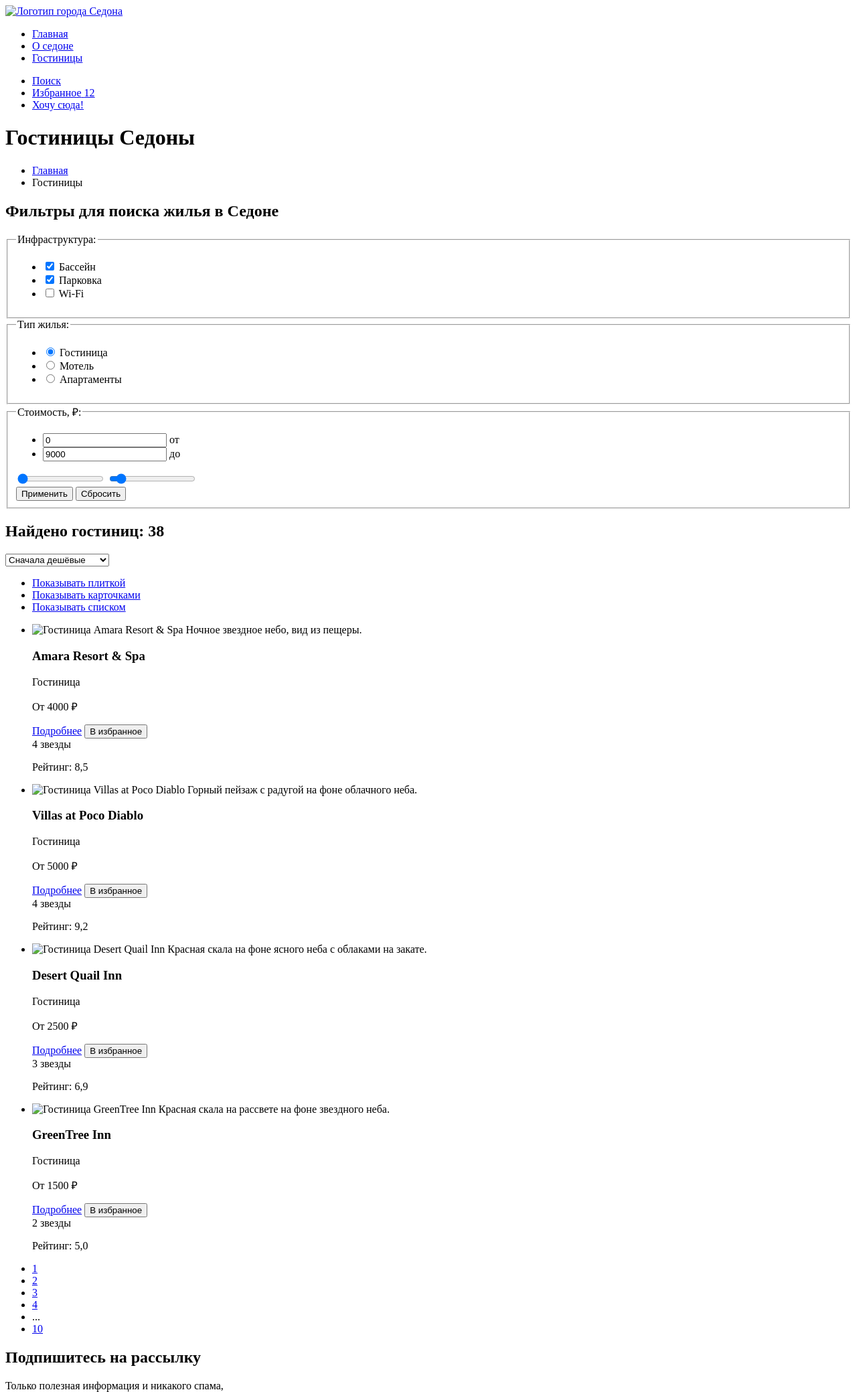
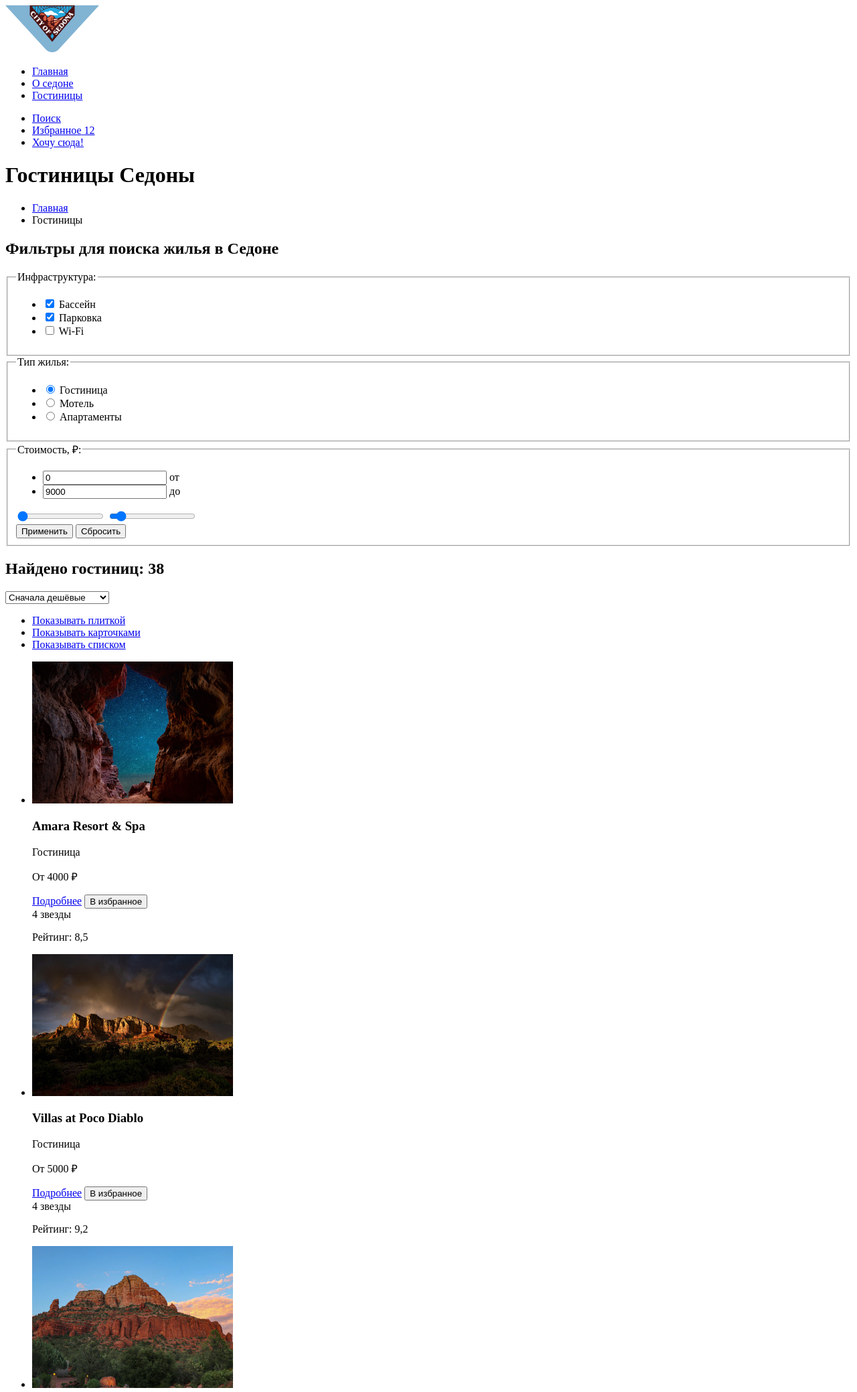
Before and after one commit to IAsedov/2632135-sedona-2, a plain HTML site: page catalog.html in a window 1280 px wide. Shown: the top 2079 px of the page at 67% size. Drawn offline with Linux system fonts and the light colour scheme.

Commit message:
Добавляет контентные изображения

```diff
--- a/catalog.html
+++ b/catalog.html
@@ -11,7 +11,7 @@
   <div class="wrapper">
     <header class="page-header">
       <a class="logo-header" href="index.html">
-        <img src="#" alt="Логотип города Седона">
+        <img src="images/logo.svg" width="140" height="70" alt="Логотип города Седона">
       </a>
       <nav class="navigation">
         <ul class="navigation-list">
@@ -172,7 +172,7 @@
         <ul class="catalog-list">
           <li class="catalog-item">
             <article>
-              <img class="catalog-pic" src="#" alt="Гостиница Amara Resort & Spa Ночное звездное небо, вид из пещеры.">
+              <img class="catalog-pic" src="images/hotel-1.jpg" width="300" height="212"  alt="Гостиница Amara Resort & Spa Ночное звездное небо, вид из пещеры.">
               <h3 class="catalog-title-small">Amara Resort & Spa</h3>
               <p class="catalog-type">Гостиница</p>
               <p class="catalog-price">От <span>4000</span> ₽</p>
@@ -186,7 +186,7 @@
           </li>
           <li class="catalog-item">
             <article>
-              <img class="catalog-pic" src="#"
+              <img class="catalog-pic" src="images/hotel-2.jpg" width="300" height="212"
                 alt="Гостиница Villas at Poco Diablo Горный пейзаж с радугой на фоне облачного неба.">
               <h3 class="catalog-title-small">Villas at Poco Diablo</h3>
               <p class="catalog-type">Гостиница</p>
@@ -201,7 +201,7 @@
           </li>
           <li class="catalog-item">
             <article>
-              <img class="catalog-pic" src="#"
+              <img class="catalog-pic" src="images/hotel-3.jpg" width="300" height="212"
                 alt="Гостиница Desert Quail Inn Красная скала на фоне ясного неба с облаками на закате.">
               <h3 class="catalog-title-small">Desert Quail Inn</h3>
               <p class="catalog-type">Гостиница</p>
@@ -216,7 +216,7 @@
           </li>
           <li class="catalog-item">
             <article>
-              <img class="catalog-pic" src="#"
+              <img class="catalog-pic" src="images/hotel-4.jpg" width="300" height="212"
                 alt="Гостиница GreenTree Inn Красная скала на рассвете на фоне звездного неба.">
               <h3 class="catalog-title-small">GreenTree Inn</h3>
               <p class="catalog-type">Гостиница</p>
```
Also changed, not shown: index.html (+4 -4 lines), images/hotel-1.jpg (added), images/hotel-2.jpg (added), images/hotel-3.jpg (added), images/hotel-4.jpg (added), images/logo.svg (added), images/photo-1.jpg (added), images/photo-2.jpg (added), images/welcome.svg (added).
